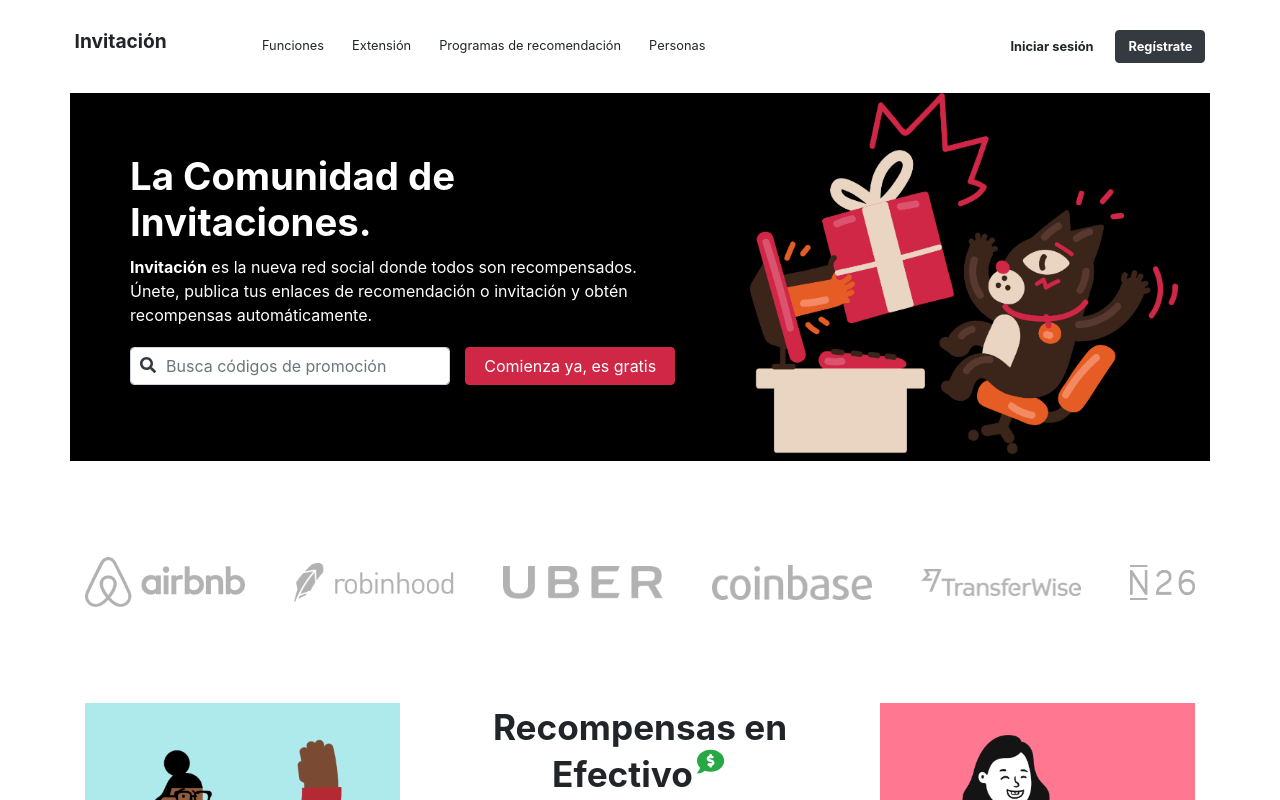
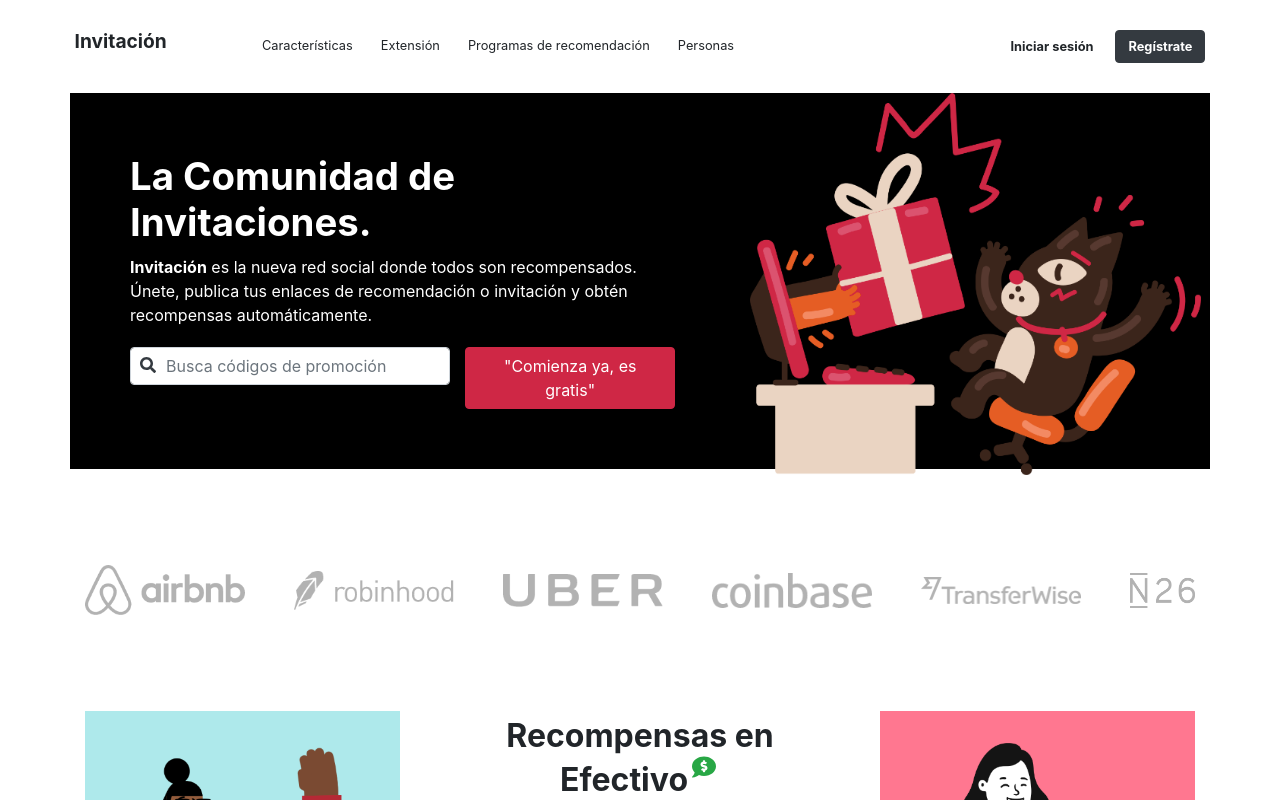
Before and after one commit to fonsovariz/invitacion, a React (Create React App) app: page / in a window 1280 px wide. Shown: the top 800 px of the page. Built offline with nearby package versions, Linux system fonts and the light colour scheme.

Commit message:
Reestructurar los componentes y añadir mejor documentación

```diff
--- a/src/App.tsx
+++ b/src/App.tsx
@@ -1,9 +1,11 @@
 import React from "react";
 import "bootstrap/dist/css/bootstrap.min.css";
-import BarraNav from "./components/BarraNav";
+
+import BarraNav from "./components/BarraNav/BarraNav";
 import Cabecera from "./components/Cabecera";
 import Logotipos from "./components/Logotipos";
-import ContenidoSuperior from "./components/ContenidoSuperior";
+import ContenidoSuperior from "./components/ContenidoSuperior/ContenidoSuperior";
+import ContenidoInferior from "./components/ContenidoInferior";
 
 function App() {
   return (
--- a/src/components/BarraNav.tsx
+++ b/src/components/BarraNav/BarraNav.tsx
@@ -1,21 +1,31 @@
 import React from "react";
-import { Container, Row, Col, Button } from "react-bootstrap";
-import styled from "styled-components";
+import { Row } from "react-bootstrap";
+import {
+  Contenedor,
+  Columna,
+  H1,
+  BotonFunciones,
+  BotonClaro,
+  BotonInicio,
+  Boton,
+} from "./estilos";
 
-//====////====>>>>> COMPONENTE <<<<<====\\\\====\\
+/**
+ * Un componente que renderiza la barra de navegación principal de la aplicación.
+ */
 const BarraNav = () => {
   return (
     <Contenedor fluid>
       <Row>
-        {/*==========> Logotipo <==========*/}
+        {/** Logotipo */}
         <Columna md="auto">
           <H1>Invitación</H1>
         </Columna>
 
-        {/*==========> Botones de navegación <==========*/}
+        {/** Botones de navegación */}
         <Columna>
           <BotonFunciones variant="light" className="mr-1">
-            Funciones
+            Características
           </BotonFunciones>
           <BotonClaro variant="light" className="mr-1">
             Extensión
@@ -28,7 +38,7 @@ const BarraNav = () => {
           </BotonClaro>
         </Columna>
 
-        {/*==========> Botones de cuenta <==========*/}
+        {/** Botones de cuenta */}
         <Columna md="auto">
           <BotonInicio variant="light">Iniciar sesión</BotonInicio>
           <Boton variant="dark" style={{ "font-weight": "bold" }}>
@@ -40,37 +50,4 @@ const BarraNav = () => {
   );
 };
 
-//====////====>>>>> ESTILOS <<<<<====\\\\====\\
-const Contenedor = styled(Container)`
-  margin-top: 30px;
-  padding: 0 7% 0 7%;
-`;
-
-const Columna = styled(Col)`
-  padding: 0;
-`;
-
-const H1 = styled.h1`
-  font-size: 1.2rem;
-  font-weight: bold;
-`;
-
-const Boton = styled(Button)`
-  font-size: 0.8rem;
-`;
-
-const BotonClaro = styled(Boton)`
-  background-color: white;
-  border: none;
-`;
-
-const BotonFunciones = styled(BotonClaro)`
-  margin-left: 10%;
-`;
-
-const BotonInicio = styled(BotonClaro)`
-  font-weight: bold;
-  margin-right: 10px;
-`;
-
 export default BarraNav;
--- /dev/null
+++ b/src/components/BarraNav/estilos.tsx
@@ -0,0 +1,36 @@
+import styled from "styled-components";
+import { Container, Col, Button } from "react-bootstrap";
+
+/** Elementos */
+export const H1 = styled.h1`
+  font-size: 1.2rem;
+  font-weight: bold;
+`;
+
+/** React Bootstrap */
+export const Contenedor = styled(Container)`
+  margin-top: 30px;
+  padding: 0 7% 0 7%;
+`;
+
+export const Columna = styled(Col)`
+  padding: 0;
+`;
+
+export const Boton = styled(Button)`
+  font-size: 0.8rem;
+`;
+
+export const BotonClaro = styled(Boton)`
+  background-color: white;
+  border: none;
+`;
+
+export const BotonFunciones = styled(BotonClaro)`
+  margin-left: 10%;
+`;
+
+export const BotonInicio = styled(BotonClaro)`
+  font-weight: bold;
+  margin-right: 10px;
+`;
--- a/src/components/Cabecera.tsx
+++ b/src/components/Cabecera.tsx
@@ -1,108 +1,77 @@
-import React from "react";
-import styled from "styled-components";
+import React, { ReactElement } from "react";
+import styled, { StyledComponent } from "styled-components";
+import { Form, Row, Col, Button } from "react-bootstrap";
 import { FontAwesomeIcon } from "@fortawesome/react-fontawesome";
 import { faSearch } from "@fortawesome/free-solid-svg-icons";
-import { Container, Row, Col, Form, Button } from "react-bootstrap";
+import RectanguloNegro from "./RectanguloNegro/RectanguloNegro";
 import gato from "../images/hero-image.png";
 
-//====////====>>>>> COMPONENTE <<<<<====\\\\====\\
+/**
+ * Un componente que renderiza la cabecera de la aplicación
+ * utilizando el componente RectanguloNegro.
+ */
 const Cabecera = () => {
+  /** Elemento «p» que se usará como texto principal en RectanguloNegro */
+  const contenido = (): ReactElement => {
     return (
-    <Contenedor>
-      <Row>
-        {/*==========> Lado Izquierdo <==========*/}
-        <ColumnaIzquierda>
-          <H2>La Comunidad de Invitaciones.</H2>
-          <P>
+      <p>
         <span className="font-weight-bold">Invitación</span> es la nueva red
         social donde todos son recompensados. Únete, publica tus enlaces de
         recomendación o invitación y obtén recompensas automáticamente.
-          </P>
+      </p>
+    );
+  };
 
-          {/*-----> Busqueda <-----*/}
+  /** Campo de busqueda (sin funcionamiento) que se usará como pie en RectanguloNegro*/
+  const busqueda = (
+    Boton: StyledComponent<Button, any, {}, never>
+  ): ReactElement => {
+    return (
       <Form>
         <Row>
-              {/*** Campo de busqueda ***/}
+          {/** Campo de busqueda */}
           <Col className="pr-0">
             <Form.Group controlId="busqueda">
               <FAIcon icon={faSearch} className="text-dark" />
-                  <FControl
-                    type="text"
-                    placeholder="Busca códigos de promoción"
-                  />
+              <FControl type="text" placeholder="Busca códigos de promoción" />
             </Form.Group>
           </Col>
-              {/*** Botón ***/}
+
+          {/** Botón */}
           <Col xs={5}>
             <Boton variant="danger" type="button" className="btn-block">
-                  Comienza ya, es gratis
+              "Comienza ya, es gratis"
             </Boton>
           </Col>
         </Row>
       </Form>
-        </ColumnaIzquierda>
-
-        {/*==========> Lado Derecho <==========*/}
-        <Col xs={5}>
-          <Img
-            src={gato}
-            alt="Un dibujo de un gato negro sentado en un escritorio frente a una computadora siendo sorprendido por manos que salen de la pantalla para ofrecerle un regalo envuelto."
-          />
-        </Col>
-      </Row>
-    </Contenedor>
     );
   };
 
-//====////====>>>>> ESTILOS <<<<<====\\\\====\\
-const Contenedor = styled(Container)`
-  background-color: black;
-  color: white;
-  margin-top: 30px;
-`;
+  /** Rénder */
+  return (
+    <RectanguloNegro
+      titulo="La Comunidad de Invitaciones."
+      contenido={contenido}
+      pie={busqueda}
+      imagen={{
+        url: gato,
+        alt:
+          "Un dibujo de un gato negro sentado en un escritorio frente a una computadora siendo sorprendido por manos que salen de la pantalla para ofrecerle un regalo envuelto.",
+      }}
+    />
+  );
+};
 
-const ColumnaIzquierda = styled(Col)`
-  padding: 60px;
-`;
-
-const Boton = styled(Button)`
-  background-color: #cf2745;
-  border-color: #cf2745;
-
-  &:hover {
-    background-color: #f04867;
-    border-color: #f04867;
-  }
-
-  &:focus {
-    background-color: #cf2745;
-    border-color: #cf2745;
-  }
-`;
-
-const FAIcon = styled(FontAwesomeIcon)`
+/** Estilos */
+export const FAIcon = styled(FontAwesomeIcon)`
   position: absolute;
   margin-top: 10px;
   margin-left: 10px;
 `;
 
-const FControl = styled(Form.Control)`
+export const FControl = styled(Form.Control)`
   padding-left: 35px;
 `;
 
-const H2 = styled.h2`
-  font-size: 2.4rem;
-  font-weight: bold;
-`;
-
-const P = styled.p`
-  margin-top: 10px;
-  margin-bottom: 20px;
-`;
-
-const Img = styled.img`
-  position: absolute;
-  width: 90%;
-`;
-
 export default Cabecera;
--- a/src/components/ContenidoSuperior.tsx
+++ b/src/components/ContenidoSuperior/ContenidoSuperior.tsx
@@ -1,21 +1,26 @@
 import React from "react";
-import styled from "styled-components";
 import { FontAwesomeIcon } from "@fortawesome/react-fontawesome";
 import {
   faCommentDollar,
   faCheckCircle,
 } from "@fortawesome/free-solid-svg-icons";
 import { Container, Row, Col, Button } from "react-bootstrap";
+import ilusIzquierda from "../../images/left-illustration.png";
+import ilusDerecha from "../../images/right-illustration.png";
+import { Img, H2, H3, P, FAIcon, Boton } from "./estilos";
 
-import ilusIzquierda from "../images/left-illustration.png";
-import ilusDerecha from "../images/right-illustration.png";
-
-//=====/////=====>>>>> COMPONENTE <<<<<=====\\\\\=====\\
+/**
+ * Un componente que renderiza contenido dividido en tres columnas.
+ * Las columnas de la izquierda y derecha visualizan imagenes
+ * para estilizar la página y la columna del medio visualiza
+ * contenido textual que informa al usuario sobre los beneficios
+ * de utilizar la aplicación.
+ */
 const ContenidoSuperior = () => {
   return (
     <Container className=" my-5 pt-5">
       <Row className="d-flex justify-content-between align-items-center">
-        {/*==========> Ilustración en la izquierda <==========*/}
+        {/** Ilustración en la izquierda */}
         <Col xs={4}>
           <Img
             src={ilusIzquierda}
@@ -23,9 +28,9 @@ const ContenidoSuperior = () => {
           />
         </Col>
 
-        {/*==========> Contenido textual <==========*/}
+        {/** Contenido textual */}
         <Col xs={4}>
-          {/*-----> Cabecera <-----*/}
+          {/** Cabecera */}
           <H2 className="mb-4 pb-2 ">
             Recompensas en Efectivo
             <FontAwesomeIcon
@@ -34,7 +39,7 @@ const ContenidoSuperior = () => {
             />
           </H2>
 
-          {/*-----> Contenido <-----*/}
+          {/** Contenido */}
           <H3>
             <FAIcon icon={faCheckCircle} /> Publica
           </H3>
@@ -63,7 +68,7 @@ const ContenidoSuperior = () => {
             y promueve tu página para obtener más bonificaciones y descuentos.
           </P>
 
-          {/*-----> Pie <-----*/}
+          {/** Pie */}
           <div className="text-center ">
             <Boton type="Boton" className="btn-danger w-75">
               Comienza ya, es gratis
@@ -71,7 +76,7 @@ const ContenidoSuperior = () => {
           </div>
         </Col>
 
-        {/*==========> Ilustración en la derecha <==========*/}
+        {/** Ilustración en la derecha */}
         <Col xs={4} className="text-right">
           <Img
             src={ilusDerecha}
@@ -83,45 +88,4 @@ const ContenidoSuperior = () => {
   );
 };
 
-//=====/////=====>>>>> ESTILOS <<<<<=====\\\\\=====\\
-const FAIcon = styled(FontAwesomeIcon)`
-  color: #cf2745;
-  margin-right: 7px;
-`;
-
-const Boton = styled(Button)`
-  background-color: #cf2745;
-  border-color: #cf2745;
-
-  &:hover {
-    background-color: #f04867;
-    border-color: #f04867;
-  }
-
-  &:focus {
-    background-color: #cf2745;
-    border-color: #cf2745;
-  }
-`;
-
-const Img = styled.img`
-  width: 90%;
-`;
-
-const H2 = styled.h2`
-  font-size: 2.2rem;
-  font-weight: bold;
-  text-align: center;
-`;
-
-const H3 = styled.h3`
-  font-size: 0.95rem;
-  font-weight: bold;
-`;
-
-const P = styled.p`
-  font-size: 0.9rem;
-  margin-bottom: 25px;
-`;
-
 export default ContenidoSuperior;
--- /dev/null
+++ b/src/components/ContenidoSuperior/estilos.tsx
@@ -0,0 +1,45 @@
+import styled from "styled-components";
+import { FontAwesomeIcon } from "@fortawesome/react-fontawesome";
+import { Button } from "react-bootstrap";
+
+/** Elementos */
+export const Img = styled.img`
+  width: 90%;
+`;
+
+export const H2 = styled.h2`
+  font-size: 2rem;
+  font-weight: bold;
+  text-align: center;
+`;
+
+export const H3 = styled.h3`
+  font-size: 0.95rem;
+  font-weight: bold;
+`;
+
+export const P = styled.p`
+  font-size: 0.9rem;
+  margin-bottom: 25px;
+`;
+
+/** React Bootstrap */
+export const FAIcon = styled(FontAwesomeIcon)`
+  color: #cf2745;
+  margin-right: 7px;
+`;
+
+export const Boton = styled(Button)`
+  background-color: #cf2745;
+  border-color: #cf2745;
+
+  &:hover {
+    background-color: #f04867;
+    border-color: #f04867;
+  }
+
+  &:focus {
+    background-color: #cf2745;
+    border-color: #cf2745;
+  }
+`;
--- a/src/components/Logotipos.tsx
+++ b/src/components/Logotipos.tsx
@@ -1,6 +1,5 @@
 import React from "react";
 import { Container, Row, Col } from "react-bootstrap";
-
 import airbnb from "../images/company-1.png";
 import uber from "../images/company-2.png";
 import coinbase from "../images/company-3.png";
@@ -8,6 +7,9 @@ import robinhood from "../images/company-4.png";
 import transferwise from "../images/company-5.png";
 import n26 from "../images/company-6.png";
 
+/**
+ * Un componente que renderiza una fila de logotipos de diversas empresas.
+ */
 const Logotipos = () => {
   return (
     <Container className="mt-5 pt-5">
--- /dev/null
+++ b/src/components/RectanguloNegro/RectanguloNegro.tsx
@@ -0,0 +1,47 @@
+import React, { ReactElement } from "react";
+import { StyledComponent } from "styled-components";
+import { Row, Col, Button } from "react-bootstrap";
+import { Contenedor, ColumnaIzquierda, H2, Div, Boton, Img } from "./estilos";
+
+type Props = {
+  /** Contenido textual que se mostrará en el lado izquierdo del componente */
+  titulo: string;
+  contenido: () => ReactElement;
+  pie: (Boton: StyledComponent<Button, any, {}, never>) => ReactElement;
+
+  /** Imagen que se mostrará en el lado derecho del componente */
+  imagen: {
+    url: string;
+    alt: string;
+  };
+};
+
+/**
+ * Un componente que renderiza un rectangulo negro con contenido
+ * divido en dos columnas. El lado izquierdo visualiza
+ * contenido textual mientras el lado derecho visualiza una imagen
+ * que sobresale del rectangulo negro.
+ */
+const RectanguloNegro = ({ titulo, contenido, pie, imagen }: Props) => {
+  return (
+    <div>
+      <Contenedor>
+        <Row>
+          {/** Lado Izquierdo */}
+          <ColumnaIzquierda>
+            <H2>{titulo}</H2>
+            <Div>{contenido()}</Div>
+            <div>{pie(Boton)}</div>
+          </ColumnaIzquierda>
+
+          {/** Lado Derecho */}
+          <Col xs={5}>
+            <Img src={imagen.url} alt={imagen.alt} />
+          </Col>
+        </Row>
+      </Contenedor>
+    </div>
+  );
+};
+
+export default RectanguloNegro;
--- /dev/null
+++ b/src/components/RectanguloNegro/estilos.tsx
@@ -0,0 +1,44 @@
+import styled from "styled-components";
+import { Container, Col, Button } from "react-bootstrap";
+
+/** Elementos */
+export const H2 = styled.h2`
+  font-size: 2.4rem;
+  font-weight: bold;
+`;
+
+export const Div = styled.div`
+  margin-top: 10px;
+  margin-bottom: 20px;
+`;
+
+export const Img = styled.img`
+  position: absolute;
+  width: 95%;
+`;
+
+/** React Bootstrap */
+export const Contenedor = styled(Container)`
+  background-color: black;
+  color: white;
+  margin-top: 30px;
+`;
+
+export const ColumnaIzquierda = styled(Col)`
+  padding: 60px;
+`;
+
+export const Boton = styled(Button)`
+  background-color: #cf2745;
+  border-color: #cf2745;
+
+  &:hover {
+    background-color: #f04867;
+    border-color: #f04867;
+  }
+
+  &:focus {
+    background-color: #cf2745;
+    border-color: #cf2745;
+  }
+`;
```
Lines whose indentation alone changed are shown as unchanged.
